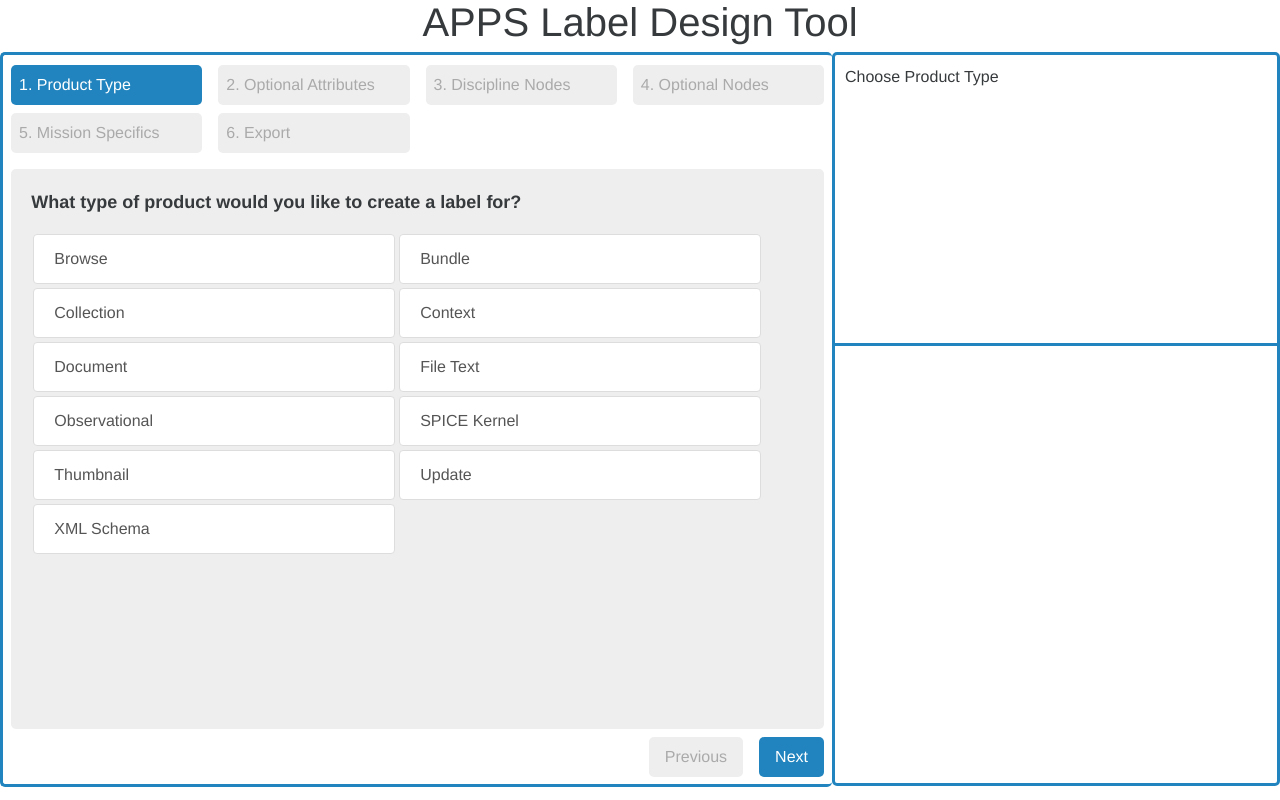
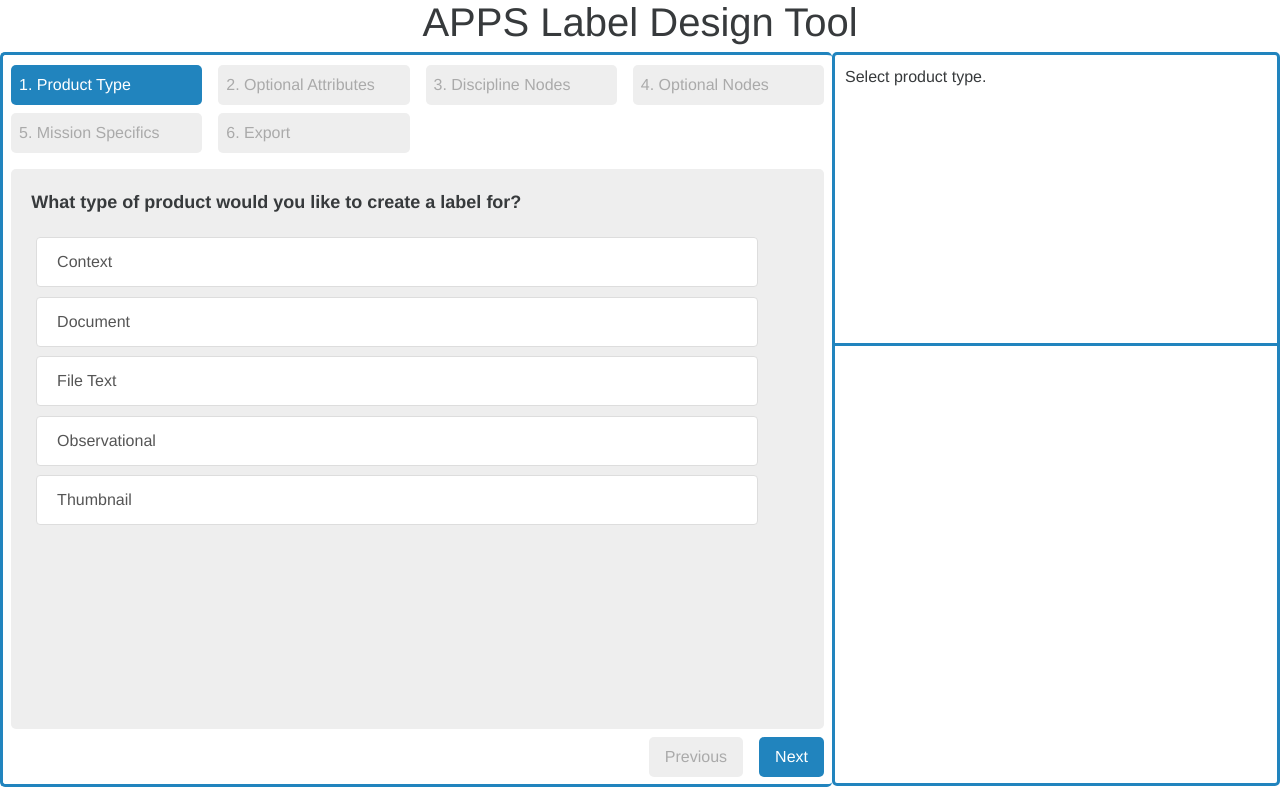
Before and after one commit to NASA-PDS/PLAID, a PHP site: page / in a window 1280 px wide. Run offline with PHP 8.4, Linux system fonts and the light colour scheme.

Commit message:
-added files for storing descriptions of each step -created function for grabbing data from those files -updated the layout of the wizard -updated css

```diff
--- a/css/general.css
+++ b/css/general.css
@@ -1,4 +1,8 @@
 /* tag */
+iframe {
+    border: none;
+    font-family: Helvetica;
+}
 section {
     overflow: auto;
 }
@@ -7,7 +11,7 @@ table {
 }
 td {
     width: 50%;
-    padding: 2px;
+    padding: 0.3em;
 }
 /* id */
 #details {
--- /dev/null
+++ b/descriptions/discipline_nodes.txt
@@ -0,0 +1 @@
+Select the discipline nodes for this label.
--- /dev/null
+++ b/descriptions/export.txt
@@ -0,0 +1 @@
+Export label as a file.
--- /dev/null
+++ b/descriptions/mission_specifics.txt
@@ -0,0 +1 @@
+Insert salient mission specifics.
--- /dev/null
+++ b/descriptions/optional_attributes.txt
@@ -0,0 +1 @@
+Determine optional attributes.
--- /dev/null
+++ b/descriptions/optional_nodes.txt
@@ -0,0 +1 @@
+Determine optional nodes.
--- /dev/null
+++ b/descriptions/product_type.txt
@@ -0,0 +1 @@
+Select product type.
--- a/index.html
+++ b/index.html
@@ -19,29 +19,11 @@
                 <section id="product_selection">
                     <p class="question">What type of product would you like to create a label for?</p>
                     <table class="list-group">
-                        <tr>
-                            <td><button class="list-group-item">Browse</button></td>
-                            <td><button class="list-group-item">Bundle</button></td>
-                        </tr>
-                        <tr>
-                            <td><button class="list-group-item">Collection</button></td>
-                            <td><button class="list-group-item">Context</button></td>
-                        </tr>
-                        <tr>
-                            <td><button class="list-group-item">Document</button></td>
-                            <td><button class="list-group-item">File Text</button></td>
-                        </tr>
-                        <tr>
-                            <td><button class="list-group-item">Observational</button></td>
-                            <td><button class="list-group-item">SPICE Kernel</button></td>
-                        </tr>
-                        <tr>
-                            <td><button class="list-group-item">Thumbnail</button></td>
-                            <td><button class="list-group-item">Update</button></td>
-                        </tr>
-                        <tr>
-                            <td><button class="list-group-item">XML Schema</button></td>
-                        </tr>
+                        <tr><td><button class="list-group-item">Context</button></td></tr>
+                        <tr><td><button class="list-group-item">Document</button></td></tr>
+                        <tr><td><button class="list-group-item">File Text</button></td></tr>
+                        <tr><td><button class="list-group-item">Observational</button></td></tr>
+                        <tr><td><button class="list-group-item">Thumbnail</button></td></tr>
                     </table>
                 </section>
 
@@ -71,7 +53,7 @@
                 </section>
             </div>
             <div id="sidebar">
-                <div id="help">Choose Product Type</div>
+                <div id="help"></div>
                 <div id="details"></div>
             </div>
         </div>
--- a/js/init_steps.js
+++ b/js/init_steps.js
@@ -40,8 +40,10 @@ var settings = {
         return true;
     },
     onStepChanged: function (event, currentIndex, priorIndex) {
-        $("#help")[0].innerHTML = $(settings.headerTag + ".current")[0].innerHTML;
+        //$("#help")[0].innerHTML = $(settings.headerTag + ".current")[0].innerHTML;
         $("#details")[0].innerHTML = "";
+        $("#help")[0].innerHTML = "";
+        loadDescriptionFromFile();
     },
     onCanceled: function (event) { },
     onFinishing: function (event, currentIndex) { return true; },
--- a/js/main.js
+++ b/js/main.js
@@ -6,6 +6,7 @@ $(document).ready(function(){
         $(this).mouseenter(previewDetails);
         $(this).click(captureSelection);
     });
+    loadDescriptionFromFile();
 });
 /*
 * When the user hovers over an option in the wizard pane,
@@ -32,3 +33,22 @@ function captureSelection(){
 function clearActiveElements(){
     $(".active").removeClass("active");
 }
+/*
+* Parse out the title of the current step and use that to determine
+* which text file to pull the description from for the help pane.
+*/
+function loadDescriptionFromFile(){
+    var currentStep = $(".title.current")[0].innerHTML;
+    var filename = currentStep.split(" ").join("_") + ".txt";
+    filename = filename.toLowerCase();
+    var filepath = "descriptions/" + filename;
+    $.ajax({
+        async:false,
+        url: filepath,
+        dataType: 'text',
+        success: function(data)
+        {
+            $("#help").append(data);
+        }
+    });
+}
```
